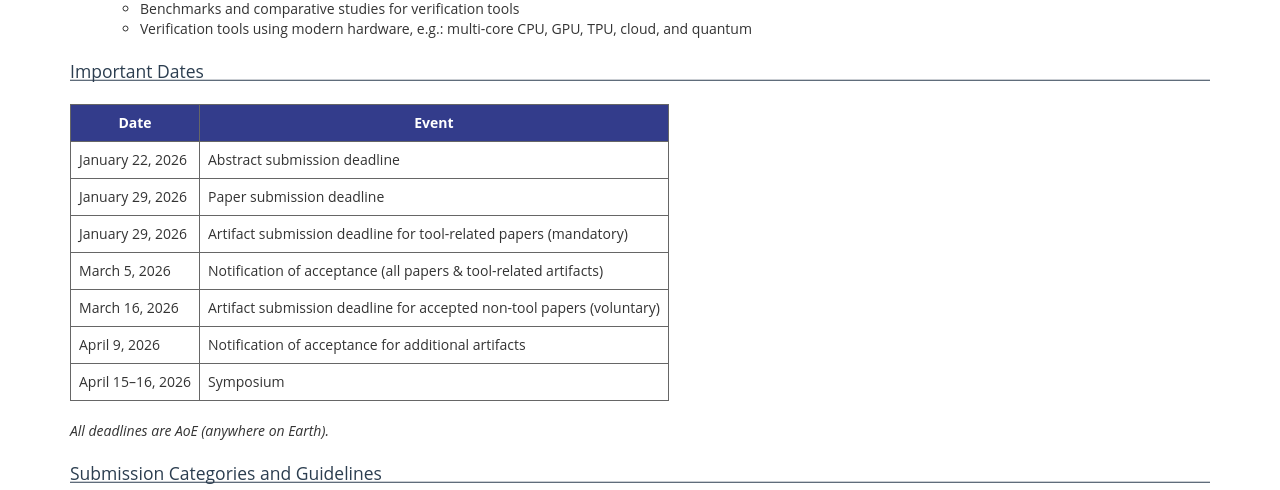
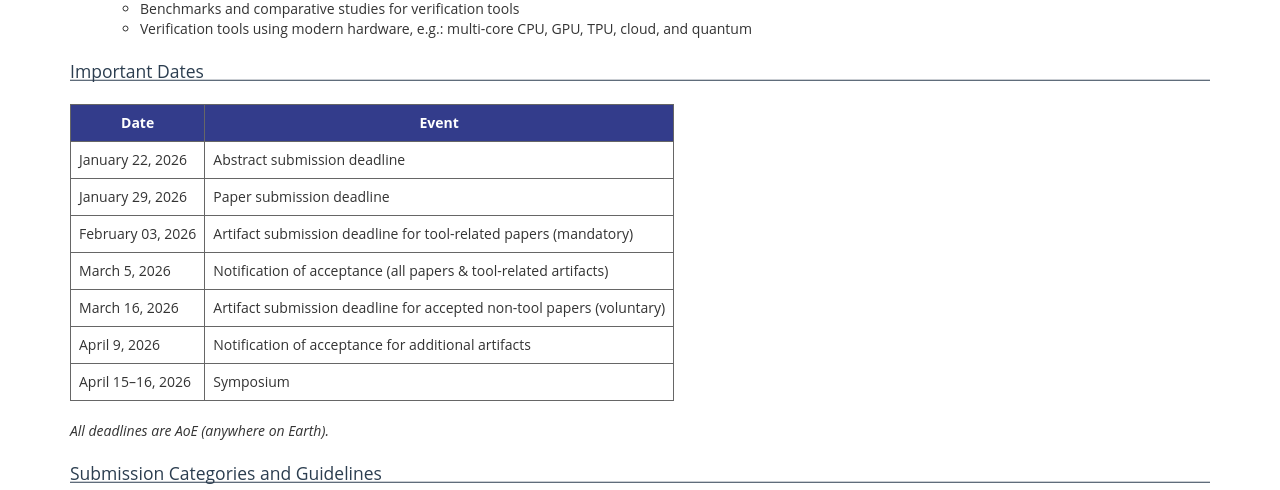
Before and after one commit to SPIN-web/SPIN2026, a Jekyll site: the page built from _pages/call.md, in a window 1280 px wide. Shown: the part 1046-1536 px from the top of the page. Built offline with Jekyll 4.4.1, drawn with Linux system fonts in a browser that asks for light colours; nearby versions of some CDN libraries; our own code applies the rules of GitHub Pages for plain Markdown files.

Commit message:
Update artifact submission deadline date

```diff
--- a/_pages/call.md
+++ b/_pages/call.md
@@ -44,7 +44,7 @@ Topics of interest include, but are not limited to:
 |----------------------|-------------------------------------------------------------------------|
 | January 22, 2026     | Abstract submission deadline                                            |
 | January 29, 2026     | Paper submission deadline                                               |
-| January 29, 2026     | Artifact submission deadline for tool-related papers (mandatory)        |
+| February 03, 2026     | Artifact submission deadline for tool-related papers (mandatory)        |
 | March 5, 2026        | Notification of acceptance (all papers & tool-related artifacts)        |
 | March 16, 2026       | Artifact submission deadline for accepted non-tool papers (voluntary)   |
 | April 9, 2026        | Notification of acceptance for additional artifacts                     |
```
